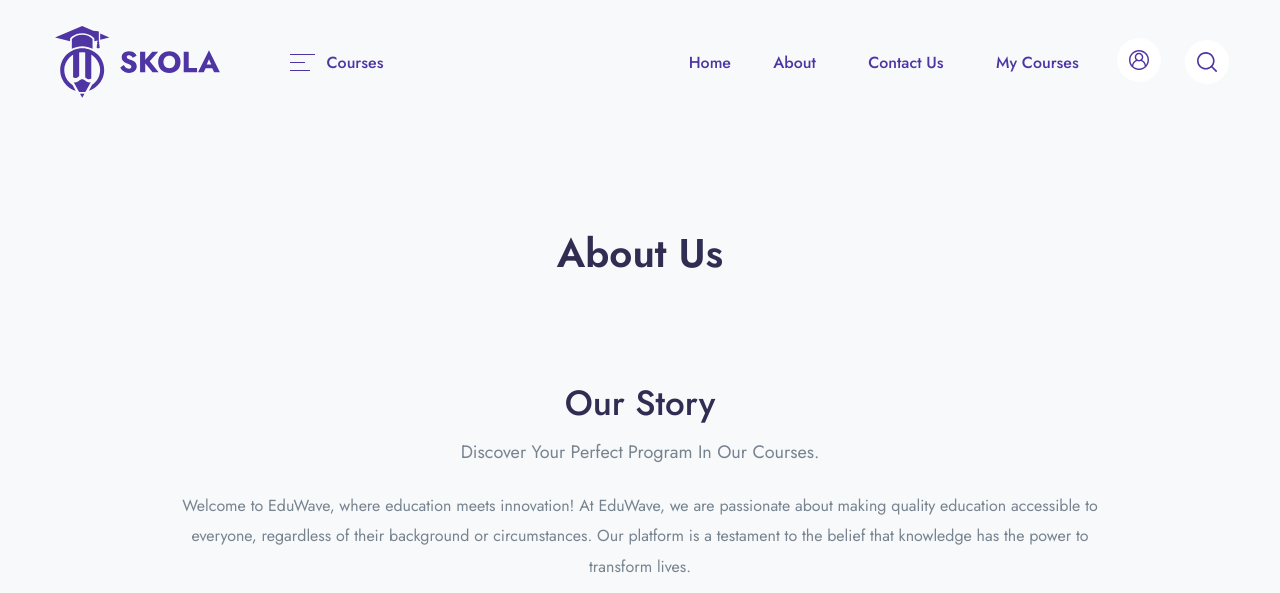
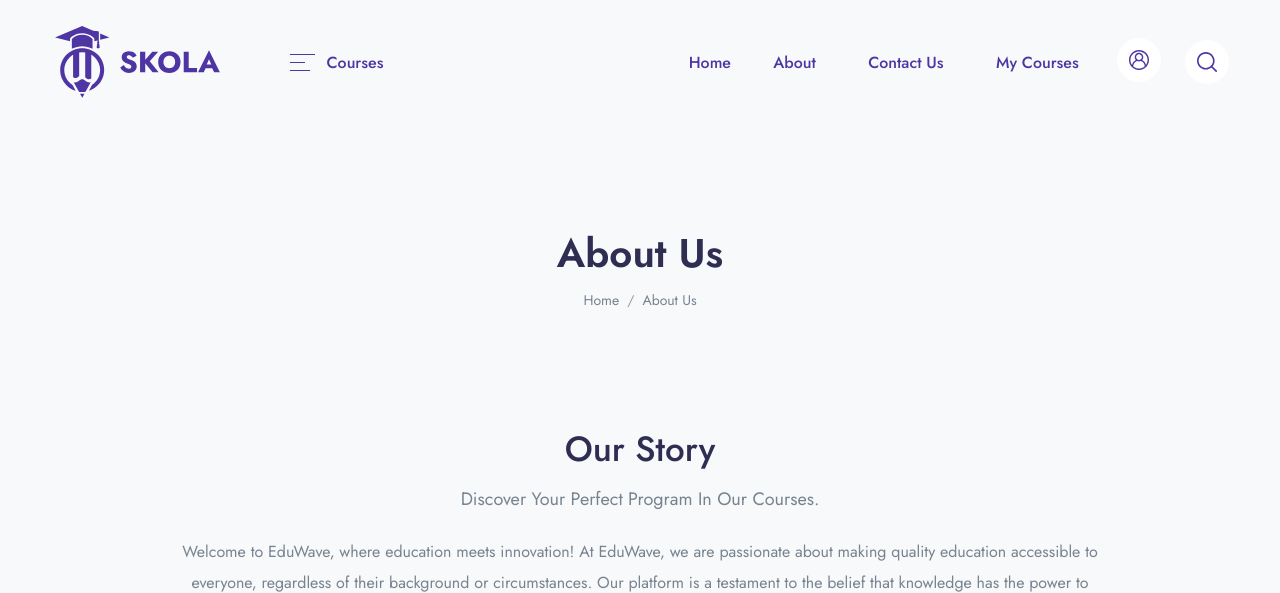
Before and after one commit to Pranjal-Lohi/LMS-Django_project, a Django app: page /about in a window 1280 px wide. Shown: the top 593 px of the page. Run offline with Django 4.2, Linux system fonts and the light colour scheme; data comes from the database, SQL or seed files in the repository; some libraries are stand-ins or nearby versions.

Commit message:
about_us

```diff
--- a/template/main/about_us.html
+++ b/template/main/about_us.html
@@ -10,7 +10,17 @@
 
             <h1 class="display-4 fw-semi-bold mb-0">About Us</h1>
             <nav aria-label="breadcrumb">
+                <ol class="breadcrumb breadcrumb-scroll justify-content-center">
+                    <li class="breadcrumb-item">
+                        <a class="text-gray-800" href="#">
+                            Home
+                        </a>
+                    </li>
+                    <li class="breadcrumb-item text-gray-800 active" aria-current="page">
+                        About Us
 
+                    </li>
+                </ol>
             </nav>
         </div>
         <!-- Img -->
```
